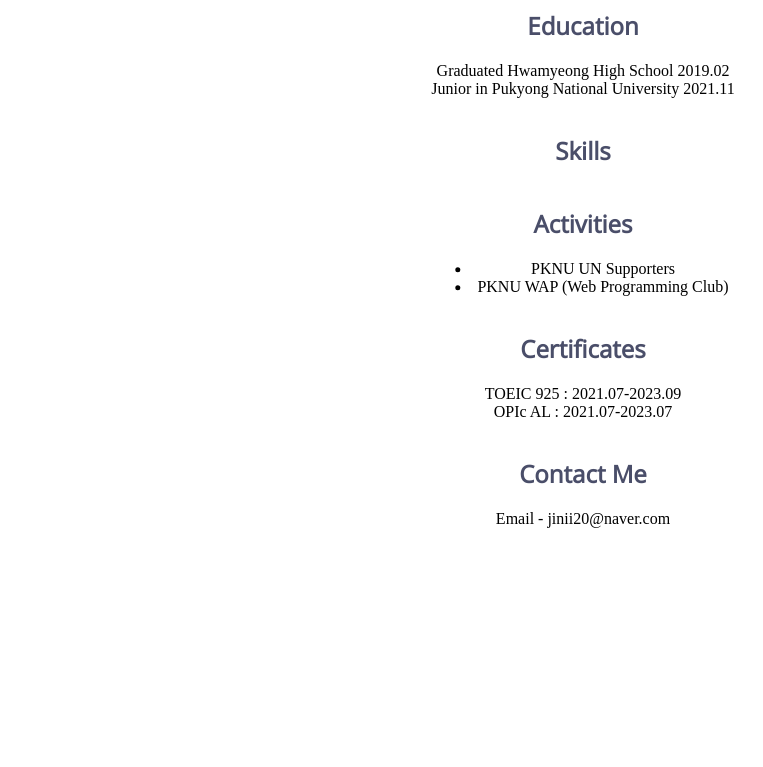
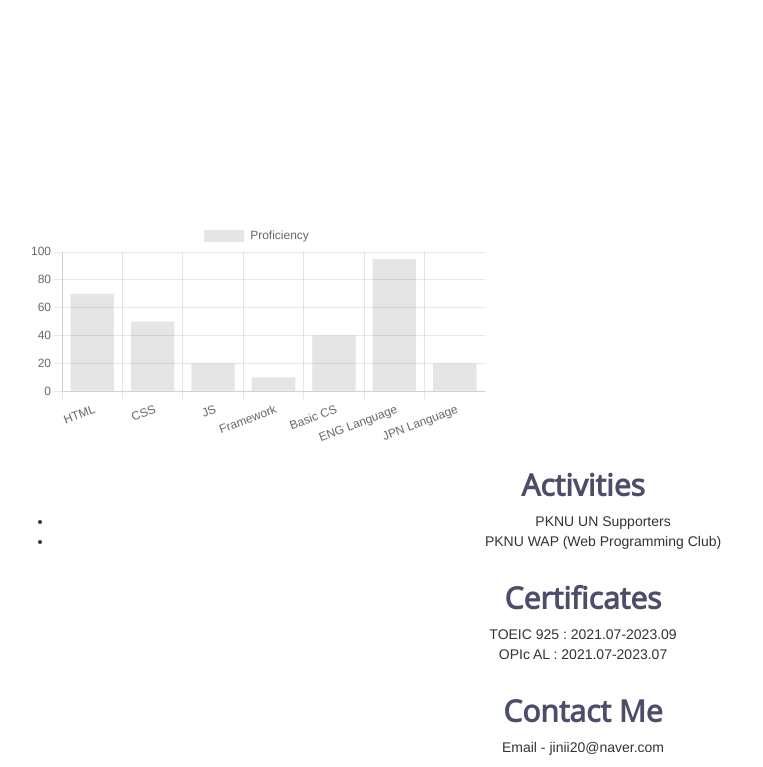
Before and after one commit to matmola/intelinterview, a plain HTML site: page intelportfolio.html in a window 1280 px wide. Shown: the part 589-1356 px from the top of the page, without its empty margins (57-820 px from the left). Before the commit the page ends 1133 px from the top, so only its background shows below. Drawn offline with nearby package versions, Linux system fonts and the light colour scheme.

Commit message:
added chart.js

```diff
--- a/intelportfolio.html
+++ b/intelportfolio.html
@@ -5,6 +5,7 @@
         <meta name="viewport" content="width=device-width, initial-scale=1.0">
         <title>Hyejin Kim Intel Application Portfolio</title>
         <script src="https://cdn.jsdelivr.net/npm/chart.js@3.6.0/dist/chart.min.js"></script>
+        <link rel="stylesheet" href="https://maxcdn.bootstrapcdn.com/bootstrap/3.3.2/css/bootstrap.min.css">
         <link rel="stylesheet" href="intelportfolio.css">
         <link href="https://fonts.googleapis.com/css?family=Open+Sans:300,400" rel="stylesheet">
     </head>
@@ -40,11 +41,40 @@
                 <div class="Skills"class="item">
                     <h2><strong>Skills</strong></h2>
                  <!--chart.js 시작-->
+                     <div class="container">
+                         <div class="row">
+                            <div class="col-md-5">
+                                <canvas id="myChartOne"></canvas>
+                            </div>
+                         </div>
+                     </div>
+                     <script>
+                         let myChartOne = document.getElementById('myChartOne').getContext('2d');
+                         let barChart = new Chart(myChartOne, {
+                             type : 'bar',
+                             data : {
+                                 labels : ['HTML', 'CSS', 'JS', 'Framework', 'Basic CS', 'ENG Language', 'JPN Language'],
+                                 datasets : [{
+                                     label : 'Proficiency',
+                                     data : [
+                                         70,
+                                         50,
+                                         20,
+                                         10,
+                                         40,
+                                         95,
+                                         20
 
-                    <!--chart.js 끝-->
+
+                                     ]
+                                 }]
+                             }
+                         })
+                     </script>
+
                      </div>
                 </div>
-
+                <!--chart.js 끝-->
                 <div class="Activities"class="item">
                     <h2><strong>Activities</strong></h2>
                     <ul>
```
